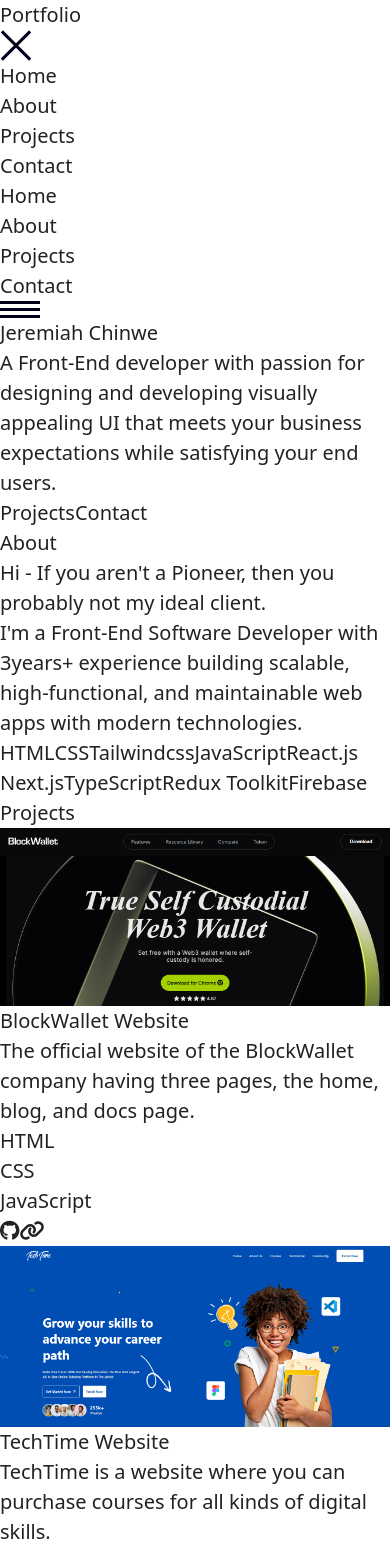
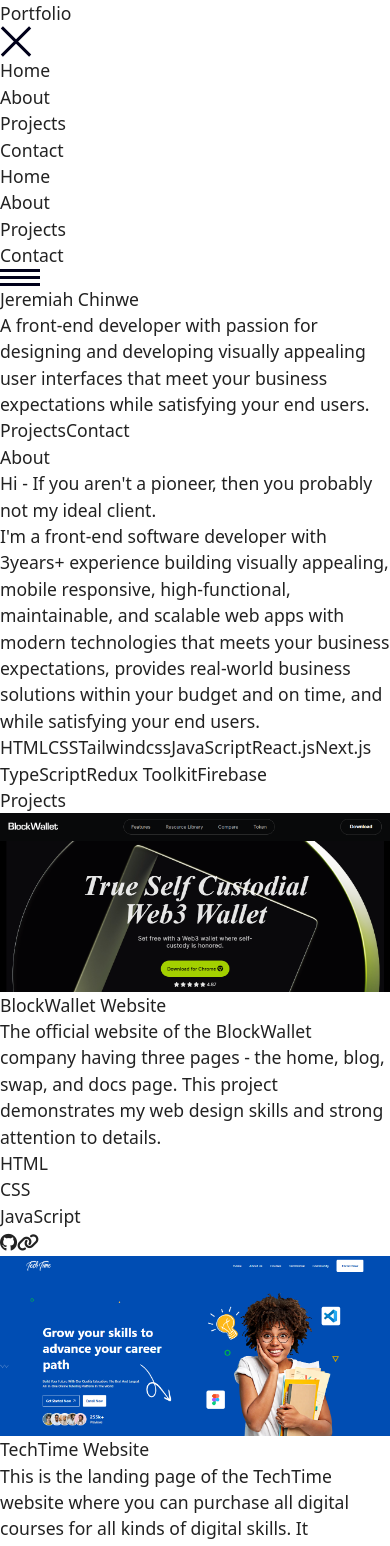
Before and after one commit to JeremiahChinwe/personal_portfolio, a React (Vite) app: page / in a window 390 px wide. Shown: the top 1546 px of the page. Built offline with nearby package versions, Linux system fonts and the light colour scheme.

Commit message:
Updated the entire app

```diff
--- a/src/App.jsx
+++ b/src/App.jsx
@@ -1,5 +1,6 @@
 import About from "./components/about/About"
 import Contact from "./components/contact/Contact"
+import Footer from "./components/footer/Footer"
 import Header from "./components/header/Header"
 import Hero from "./components/hero/Hero"
 import Projects from "./components/projects/Project"
@@ -14,6 +15,7 @@
       <About />
       <Projects />
       <Contact />
+      <Footer />
     </>
   )
 }
--- a/src/components/about/About.jsx
+++ b/src/components/about/About.jsx
@@ -4,20 +4,20 @@
   return (
     <section className="px-[1.5rem]" name="about">
         <h1 className="font-[600] pt-20 text-[2.25rem] text-center pb-2 border-b-2 border-[#222222] w-fit my-0 mx-auto">About</h1>
-        <p className="leading-[1.5rem] font-[400] text-center mt-8 mx-auto block sm:w-[80%] lg:w-[50%]">Hi - If you aren&apos;t a Pioneer, then you probably not my ideal client.</p>
+        <p className="leading-[1.5rem] font-[400] text-center mt-8 mx-auto block sm:w-[80%] lg:w-[50%]">Hi - If you aren&apos;t a pioneer, then you probably not my ideal client.</p>
 
-        <p className="leading-[1.5rem] font-[400] text-center mx-auto block sm:w-[80%] lg:w-[50%]">I&apos;m a Front-End Software Developer with 3years+ experience building scalable, high-functional, and maintainable web apps with modern technologies.</p>
+        <p className="leading-[1.5rem] font-[400] text-center mx-auto block sm:w-[80%] lg:w-[50%]">I&apos;m a front-end software developer with 3years+ experience building visually appealing, mobile responsive, high-functional, maintainable, and scalable web apps with modern technologies that meets your business expectations, provides real-world business solutions within your budget and on time, and while satisfying your end users.</p>
 
-        <div className="my-8 flex items-center justify-center flex-wrap gap-4 w-fit mx-auto lg:w-[70%]">
-            <button className="border-none bg-gray-300 text-[#222222] font-[600] py-1 px-4 rounded-lg text-lg cursor-default">HTML</button>
-            <button className="border-none bg-gray-300 text-[#222222] font-[600] py-1 px-4 rounded-lg text-lg cursor-default">CSS</button>
-            <button className="border-none bg-gray-300 text-[#222222] font-[600] py-1 px-4 rounded-lg text-lg cursor-default">Tailwindcss</button>
-            <button className="border-none bg-gray-300 text-[#222222] font-[600] py-1 px-4 rounded-lg text-lg cursor-default">JavaScript</button>
-            <button className="border-none bg-gray-300 text-[#222222] font-[600] py-1 px-4 rounded-lg text-lg cursor-default">React.js</button>
-            <button className="border-none bg-gray-300 text-[#222222] font-[600] py-1 px-4 rounded-lg text-lg cursor-default">Next.js</button>
-            <button className="border-none bg-gray-300 text-[#222222] font-[600] py-1 px-4 rounded-lg text-lg cursor-default">TypeScript</button>
-            <button className="border-none bg-gray-300 text-[#222222] font-[600] py-1 px-4 rounded-lg text-lg cursor-default">Redux Toolkit</button>
-            <button className="border-none bg-gray-300 text-[#222222] font-[600] py-1 px-4 rounded-lg text-lg cursor-default">Firebase</button>
+        <div className="my-12 flex items-center justify-center flex-wrap gap-4 w-fit mx-auto lg:w-[70%]">
+            <button className="border-none bg-[#f5f4f4] text-[#222222] font-[600] py-1 px-4 rounded-lg text-lg cursor-default">HTML</button>
+            <button className="border-none bg-[#f5f4f4] text-[#222222] font-[600] py-1 px-4 rounded-lg text-lg cursor-default">CSS</button>
+            <button className="border-none bg-[#f5f4f4] text-[#222222] font-[600] py-1 px-4 rounded-lg text-lg cursor-default">Tailwindcss</button>
+            <button className="border-none bg-[#f5f4f4] text-[#222222] font-[600] py-1 px-4 rounded-lg text-lg cursor-default">JavaScript</button>
+            <button className="border-none bg-[#f5f4f4] text-[#222222] font-[600] py-1 px-4 rounded-lg text-lg cursor-default">React.js</button>
+            <button className="border-none bg-[#f5f4f4] text-[#222222] font-[600] py-1 px-4 rounded-lg text-lg cursor-default">Next.js</button>
+            <button className="border-none bg-[#f5f4f4] text-[#222222] font-[600] py-1 px-4 rounded-lg text-lg cursor-default">TypeScript</button>
+            <button className="border-none bg-[#f5f4f4] text-[#222222] font-[600] py-1 px-4 rounded-lg text-lg cursor-default">Redux Toolkit</button>
+            <button className="border-none bg-[#f5f4f4] text-[#222222] font-[600] py-1 px-4 rounded-lg text-lg cursor-default">Firebase</button>
         </div>
     </section>
   )
--- a/src/components/contact/Contact.jsx
+++ b/src/components/contact/Contact.jsx
@@ -13,11 +13,11 @@
     }
 
     return (
-        <div name='contact' className='w-full flex flex-col justify-center items-center p-4'>
+        <div name='contact' className='w-full flex flex-col justify-center items-center py-4'>
             <h1 className="pt-20 font-[600] text-[2.25rem] text-center pb-2 border-b-2 border-[#222222] w-fit block mx-auto">Contact</h1>
 
             <div className="w-full mt-10">
-                <form action='https://getform.io/f/4bec9f0a-cd1c-40d1-aa67-2df21e24ba4e' method='POST' className='grid md:max-w-[50%] md:mx-auto px-[1.25rem]'>
+                <form action='https://getform.io/f/4bec9f0a-cd1c-40d1-aa67-2df21e24ba4e' method='POST' className='grid w-full sm:max-w-[70%] lg:max-w-[50%] mx-auto px-[1rem]'>
 
                     <div className="grid">
                         <label htmlFor="name" className="mb-1">Name</label>
@@ -54,8 +54,6 @@
                     </div>
                 </form>
             </div>
-            {/* const today = new Date() */}
-            {/* <p>Copyright &copy; {today.getFullYear()}</p> */}
         </div>
     )
 }
--- /dev/null
+++ b/src/components/footer/Footer.jsx
@@ -0,0 +1,45 @@
+
+
+export default function Footer() {
+    const date = new Date().getFullYear()
+
+    const socialLinks = [
+        {
+            id: "1",
+            link: "https://www.linkedin.com/in/jeremiah-chinwe-057180268/",
+            icon: "fa-brands fa-linkedin"
+        },
+        {
+            id: "2",
+            link: "https://github.com/yesjeremiahchinwe",
+            icon: "fa-brands fa-github"
+        },
+        {
+            id: "3",
+            link: "https://twitter.com/jeremiahchinwe",
+            icon: "fa-brands fa-x-twitter"
+        },
+        {
+            id: "4",
+            link: "mailto:chinwejeremiah9@gmail.com",
+            icon: "fa-regular fa-envelope"
+        },
+    ]
+
+    return (
+        <footer className="bg-black mt-8 lg:mt-20 px-[1.25rem] sm:px-8 lg:px-0 py-12 text-white/90">
+            <article className="flex items-center justify-between flex-col sm:flex-row gap-4 lg:w-[80%] mx-auto">
+                <small>All Rights Reserved &copy; {date}</small>
+                <ul className="m-0 flex items-center gap-8 lg:gap-12 justify-between lg:text-[1.75rem]">
+                    {socialLinks.map(link => (
+                        <li key={link.id} className="text-white/70 hover:text-white transition-colors duration-500">
+                            <a href={link.link} rel="noreferrer" target="_blank">
+                                <i className={link.icon}></i>
+                            </a>
+                        </li>
+                    ))}
+                </ul>
+            </article>
+        </footer>
+    )
+}
--- a/src/components/header/Header.jsx
+++ b/src/components/header/Header.jsx
@@ -23,11 +23,11 @@
 
 
     return (
-        <header className="w-full bg-[#dbdbdb] px-4 py-4 xl:p-[1.5rem] sticky top-0 left-0 z-10 min-w-[300px]">
+        <header className="w-full bg-[#fffefe] px-4 py-4 xl:px-[1.5rem] sticky top-0 left-0 z-40 min-w-[300px]">
             <div className="flex items-center justify-between h-[30px] md:h-[50px] lg:w-[90%] mx-auto md:px-4">
-                <Link to="#" className="w-16 md:w-28">
+                <a href="/" className="w-16 md:w-28">
                     <h1 className="font-[600] text-[1.5rem] lg:text-[2.25rem]">Portfolio</h1>
-                </Link>
+                </a>
 
                 <nav>
 
@@ -64,7 +64,7 @@
                         <Link to="projects" smooth={true} duration={500}>Projects</Link>
                         </li>
                         <li className="py-4 cursor-pointer">
-                            <Link to="contact" smooth={true} duration={500} className="font-[700] text-[16px] bg-[#222222] text-[#ffffff] py-2 px-6 rounded-lg border-none outline-none hover:scale-[1.05] ">Contact</Link>
+                            <Link to="contact" smooth={true} duration={500} className="font-[700] text-[16px] bg-[#222222] text-[#ffffff] py-2 px-6 rounded-lg border-2 border-transparent outline-none hover:bg-transparent hover:text-black hover:border-black ">Contact</Link>
                         </li>
                     </ul>
 
--- a/src/components/hero/Hero.jsx
+++ b/src/components/hero/Hero.jsx
@@ -4,7 +4,7 @@
     return (
         <section className="flex flex-col justify-center items-center p-[1.25rem]" name="home">
             <h2 className="font-[600] text-[3rem] text-center mt-20">Jeremiah Chinwe</h2>
-            <p className="font-[400] text-center my-4 block sm:w-[80%] lg:w-[50%]">A Front-End developer with passion for designing and developing visually appealing UI that meets your business expectations while satisfying your end users.</p>
+            <p className="font-[400] text-center my-4 block sm:w-[80%] lg:w-[50%]">A front-end developer with passion for designing and developing visually appealing user interfaces that meet your business expectations while satisfying your end users.</p>
 
             <div className="flex gap-4 sm:gap-8 items-center my-4">
                 <Link to="projects" smooth={true} duration={500} className="block w-fit border-[1px] border-[#333] rounded-lg py-1 px-8 font-[600] hover:bg-[#222222] hover:text-[#ffffff] cursor-pointer">Projects</Link>
--- a/src/components/projects/Project.jsx
+++ b/src/components/projects/Project.jsx
@@ -1,4 +1,3 @@
-import { Link } from "react-scroll"
 import { projects } from "../../library/Library"
 
 
@@ -14,21 +13,21 @@
                 <li key={project.id }>
                     <img src={project.image} alt={project.title} />
                     <h3 className="font-[600] text-[1.5rem] py-4">{project.title}</h3>
-                    <p className="leading-[1.5rem] mb-8">{project.description}</p>
+                    <p className="leading-[1.65rem] mb-8">{project.description}</p>
                     <div className="flex gap-x-4 gap-y-2 flex-wrap">
                         {project.stacks.map(stack => (
-                            <div key={stack.id} className="bg-gray-300 py-2 px-4 rounded-lg text-sm">{stack.name}</div>
+                            <div key={stack.id} className="bg-[#f5f4f4] font-[600] py-2 px-4 rounded-lg text-sm">{stack.name}</div>
                         ))}
                     </div>
                     <div>
                         {project.links.map(link => (
                             <div key={link.id} className="flex gap-x-4 gap-y-2 flex-wrap my-4 text-[1.5rem] lg:text-[1.75rem]">
-                                <Link to={link.repo_link} target="_blank" className="cursor-pointer">
+                                <a href={link.repo_link} target="_blank" rel="noreferrer" className="cursor-pointer">
                                 <i className="fa-brands fa-github"></i>
-                                </Link>
-                                <Link to={link.live_link} target="_blank" className="cursor-pointer">
+                                </a>
+                                <a href={link.live_link} target="_blank" rel="noreferrer" className="cursor-pointer">
                                 <i className="fa-solid fa-link"></i>
-                                </Link>
+                                </a>
                             </div>
                         ))}
                     </div>
--- a/src/index.css
+++ b/src/index.css
@@ -13,5 +13,5 @@
   color: #222222;
   min-height: 100vh;
   min-width: 320px;
-  font-size: 1.25rem;
+  font-size: 1.1rem;
 }
--- a/src/library/Library.jsx
+++ b/src/library/Library.jsx
@@ -9,7 +9,7 @@
         id: "1",
         image: blockWallet,
         title: "BlockWallet Website",
-        description: "The official website of the BlockWallet company having three pages, the home, blog, and docs page.",
+        description: "The official website of the BlockWallet company having three pages - the home, blog, swap, and docs page. This project demonstrates my web design skills and strong attention to details.",
         stacks: [
             { id: "1", name: "HTML" },
             { id: "2", name: "CSS" },
@@ -27,7 +27,7 @@
         id: "2",
         image: techTime,
         title: "TechTime Website",
-        description: "TechTime is a website where you can purchase courses for all kinds of digital skills.",
+        description: "This is the landing page of the TechTime website where you can purchase all digital courses for all kinds of digital skills. It harnesses the power of react in creating reuseable and maintable functional components for scalability.",
         stacks: [
             { id: "1", name: "HTML" },
             { id: "2", name: "Tailwindcss" },
@@ -46,7 +46,7 @@
         id: "3",
         image: fichat,
         title: "FiChat App",
-        description: "Fichat is a chat app built by a team of fronten and backend devs. I led the frontend team. But it's still under development.",
+        description: "Fichat is a chat app built during one of my internship programs at Fichub Internship. It was built by a team of both frontend and backend devs. I led the frontend team of three (3) to create visually appealing user interfaces, while working closely with the backend team to implement and consume the api endpoints. Please note that this project is still under development.",
         stacks: [
             { id: "1", name: "HTML" },
             { id: "2", name: "Tailwindcss" },
@@ -67,7 +67,7 @@
         id: "4",
         image: movieBrowser,
         title: "Movie Browser",
-        description: "The project is a movie browser app where you watch any movie of your choice.",
+        description: "A movie browser app that fetches top 10 most rated movies from the TMDB Movie API. This project demonstrates my knowledge in working with external APIs to add amazing functionalities to an application.",
         stacks: [
             { id: "1", name: "HTML" },
             { id: "2", name: "Tailwindcss" },
```
